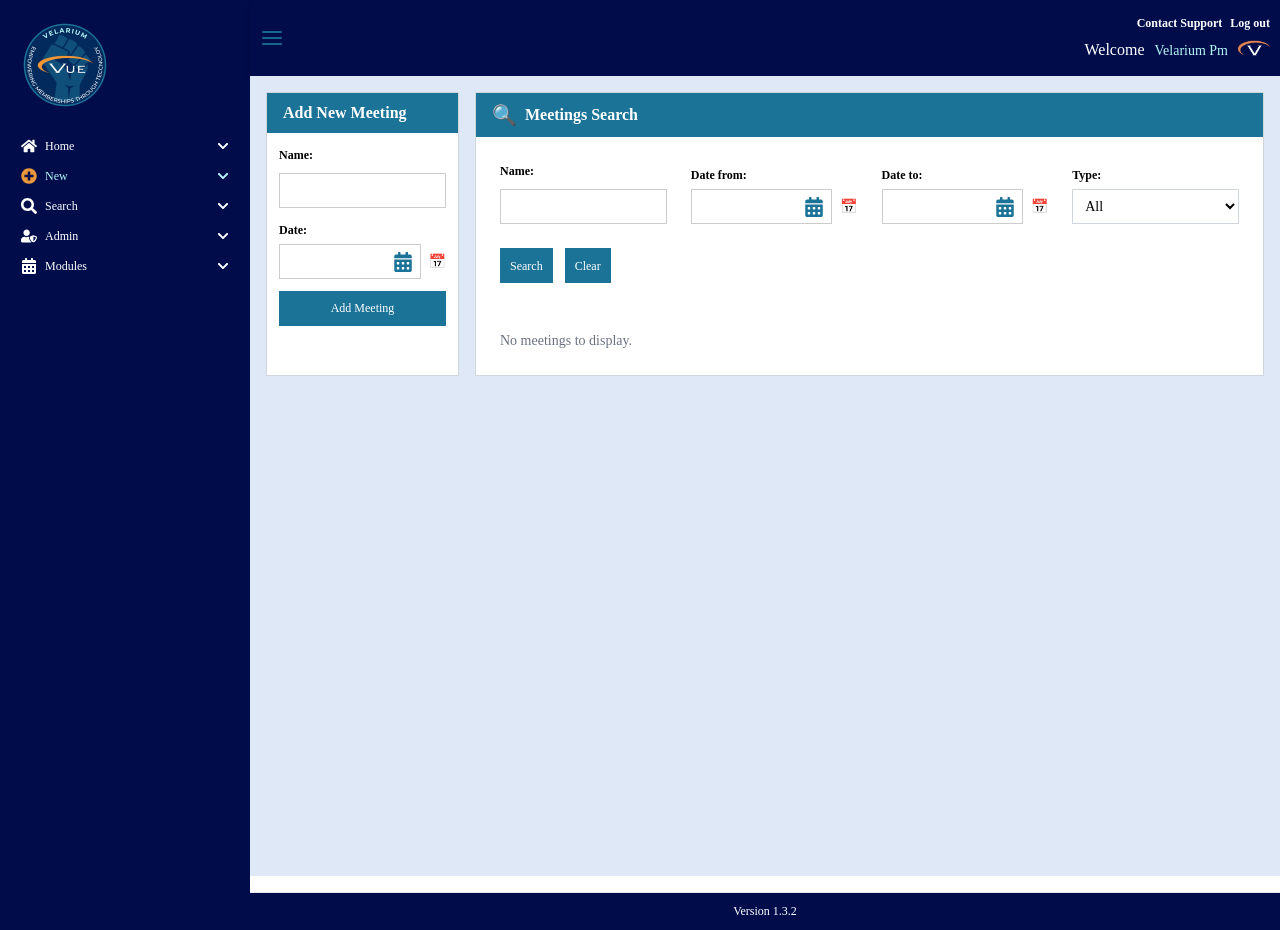
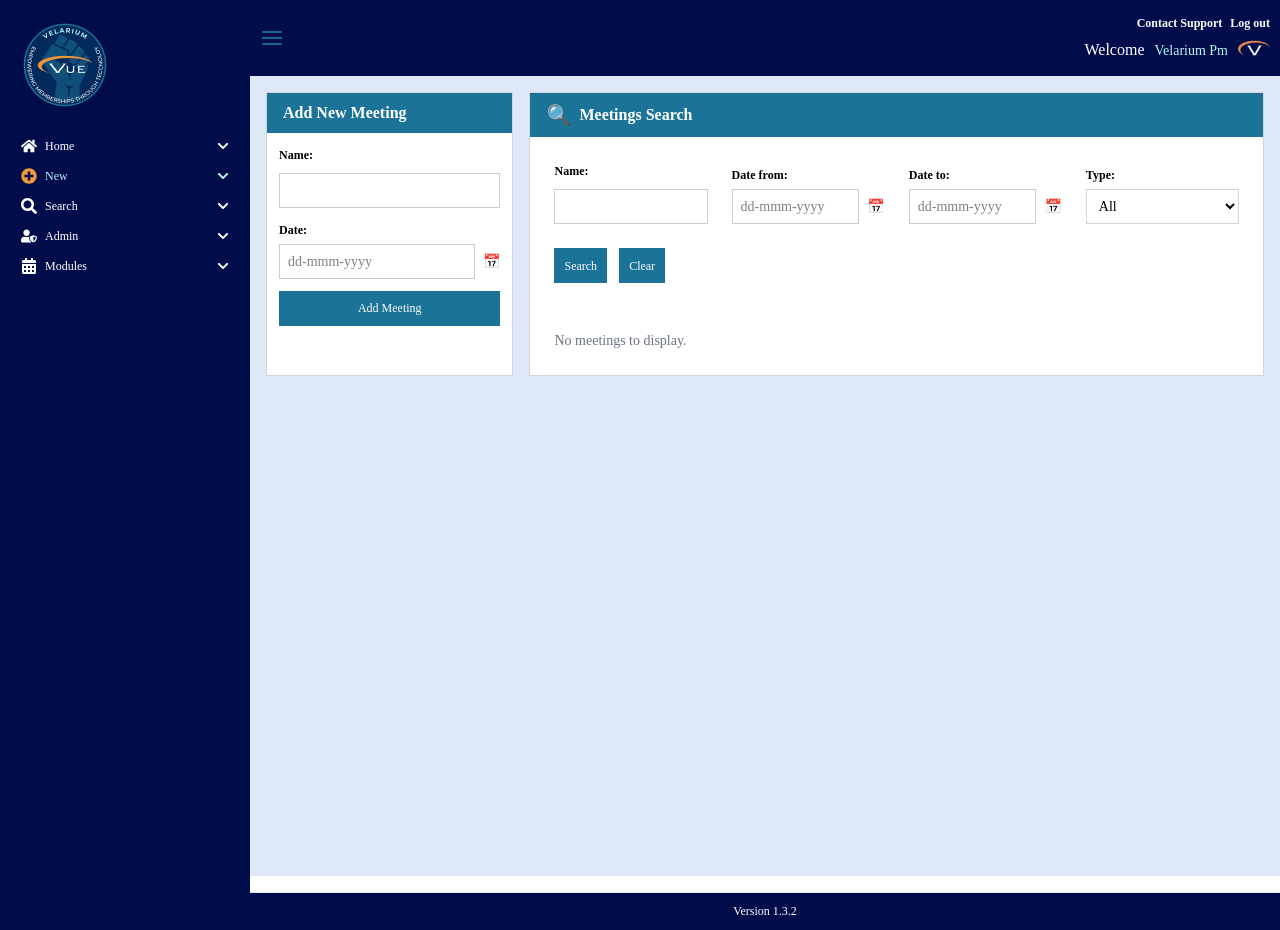
Before and after one commit to khatrinitesh/react-project-fop5test, a React (Vite) app: page /new/meeting-search in a window 1280 px wide. Built offline with nearby package versions, Linux system fonts and the light colour scheme; sample sign-in values are in the browser's storage; a web font is replaced by a local one.

Commit message:
updated 12 datepicker is working

```diff
--- a/src/components/datepickerComponent/DatepickerComponent.jsx
+++ b/src/components/datepickerComponent/DatepickerComponent.jsx
@@ -2,25 +2,37 @@ import React, { useState } from "react";
 import ReactDatePicker from "react-datepicker";
 import "react-datepicker/dist/react-datepicker.css";
 
-const DatePickerComponent = ({ onDateChange }) => {
+const DatePickerComponent = ({ onDateChange, borderVariant = "gray" }) => {
   const [selectedDate, setSelectedDate] = useState(null);
 
   const handleChange = (date) => {
     setSelectedDate(date);
+
     if (onDateChange) {
       onDateChange(date);
     }
   };
+
+  const borderClass =
+    borderVariant === "blue" ? "border-[#1b7398]" : "border-[#ccc]";
 
   return (
     <div>
       <ReactDatePicker
         selected={selectedDate}
         onChange={handleChange}
-        dateFormat="MMMM yyyy"
-        showMonthYearPicker
-        placeholderText="Select month & year"
-        className="border border-gray-300 rounded px-2 py-1"
+        dateFormat="dd-MMM-yyyy"
+        placeholderText="dd-mmm-yyyy"
+        className={`
+          w-full
+          h-[35px]
+          outline-none
+          px-2
+          border
+          ${borderClass}
+          bg-white
+          text-sm
+        `}
       />
     </div>
   );
--- a/src/index.css
+++ b/src/index.css
@@ -231,3 +231,8 @@ input[type="date"]::-moz-placeholder {
 /* .calendar-grid .calendar-day:last-child {
   border-bottom: 1px solid #ccc !important;
 } */
+
+.customDatepicker > div,
+.customDatepicker .react-datepicker-wrapper {
+  width: 100%;
+}
--- a/src/pages/modules/AddOrderPayment.jsx
+++ b/src/pages/modules/AddOrderPayment.jsx
@@ -3,6 +3,7 @@ import Button from "../../components/button/Button";
 import FieldInput from "./../../components/fieldInput/FieldInput";
 import SectionTitleComponent from "../../components/sectionTitleComponent/SectionTitleComponent";
 import { FaRegFile } from "react-icons/fa";
+import DatePickerComponent from "../../components/datepickerComponent/DatepickerComponent";
 
 const AddOrderPayment = () => {
   const [formData, setFormData] = useState({
@@ -13,6 +14,7 @@ const AddOrderPayment = () => {
     method: "Credit Card",
     orderId: "",
   });
+  const [date, setDate] = useState(null);
 
   const paymentMethods = ["Credit Card", "Cash", "Check", "Wire Transfer"]; // example options
 
@@ -51,15 +53,14 @@ const AddOrderPayment = () => {
                 Date of Receipt:
               </label>
               <div className="w-3/4">
-                <FieldInput
-                  id="dateOfReceipt"
-                  name="dateOfReceipt"
-                  type="date"
-                  value={formData.dateOfReceipt}
-                  onChange={handleChange}
-                  className=""
-                  borderVariant="gray"
-                />
+                <div className="flex items-center gap-2 mt-1 customDatepicker">
+                  <DatePickerComponent
+                    value={date}
+                    onChange={setDate}
+                    className="w-full"
+                  />
+                  📅
+                </div>
               </div>
             </div>
 
--- a/src/pages/new/Announcement.jsx
+++ b/src/pages/new/Announcement.jsx
@@ -1,6 +1,7 @@
 import { useState } from "react";
 import FieldInput from "../../components/fieldInput/FieldInput";
 import Button from "../../components/button/Button";
+import DatePickerComponent from "../../components/datepickerComponent/DatepickerComponent";
 
 const Announcement = () => {
   const [form, setForm] = useState({
@@ -9,6 +10,7 @@ const Announcement = () => {
     content: "",
     visibility: "everyone",
   });
+  const [date, setDate] = useState(null);
 
   const handleChange = (key, value) => {
     setForm((prev) => ({ ...prev, [key]: value }));
@@ -44,13 +46,13 @@ const Announcement = () => {
               <label className="block text-xs font-semibold mb-1">
                 Expiration:
               </label>
-              <div className="flex items-center gap-2 max-w-[250px]">
-                <FieldInput
-                  type="date"
-                  value={form.expiration}
-                  onChange={(e) => handleChange("expiration", e.target.value)}
+              <div className="flex items-center gap-2 mt-1 ">
+                <DatePickerComponent
+                  value={date}
+                  onChange={setDate}
+                  className="w-[200px]"
                 />
-                <span className="text-lg">📅</span>
+                📅
               </div>
             </div>
 
--- a/src/pages/new/Interview.jsx
+++ b/src/pages/new/Interview.jsx
@@ -1,6 +1,7 @@
 import React, { useState } from "react";
 import Button from "../../components/button/Button";
 import FieldInput from "../../components/fieldInput/FieldInput";
+import DatePickerComponent from "../../components/datepickerComponent/DatepickerComponent";
 
 const Interview = () => {
   const [form, setForm] = useState({
@@ -11,6 +12,7 @@ const Interview = () => {
     newInterviewName: "",
     newInterviewDate: "",
   });
+  const [date, setDate] = useState(null);
 
   const handleChange = (key, value) => {
     setForm((prev) => ({ ...prev, [key]: value }));
@@ -53,15 +55,13 @@ const Interview = () => {
 
             <div>
               <label className="text-xs font-semibold">Date:</label>
-              <div className="flex items-center gap-2 mt-1">
-                <FieldInput
-                  type="date"
-                  value={form.newInterviewDate}
-                  onChange={(e) =>
-                    handleChange("newInterviewDate", e.target.value)
-                  }
+              <div className="flex items-center gap-2 mt-1 customDatepicker">
+                <DatePickerComponent
+                  value={date}
+                  onChange={setDate}
+                  className="w-full"
                 />
-                <span className="text-lg">📅</span>
+                📅
               </div>
             </div>
 
@@ -95,25 +95,25 @@ const Interview = () => {
 
               <div>
                 <label className="text-xs font-semibold">Date from:</label>
-                <div className="flex items-center gap-2 mt-1">
-                  <FieldInput
-                    type="date"
-                    value={form.dateFrom}
-                    onChange={(e) => handleChange("dateFrom", e.target.value)}
+                <div className="flex items-center gap-2 mt-1 customDatepicker">
+                  <DatePickerComponent
+                    value={date}
+                    onChange={setDate}
+                    className="w-full"
                   />
-                  <span className="text-lg">📅</span>
+                  📅
                 </div>
               </div>
 
               <div>
                 <label className="text-xs font-semibold">Date to:</label>
-                <div className="flex items-center gap-2 mt-1">
-                  <FieldInput
-                    type="date"
-                    value={form.dateTo}
-                    onChange={(e) => handleChange("dateTo", e.target.value)}
+                <div className="flex items-center gap-2 mt-1 customDatepicker">
+                  <DatePickerComponent
+                    value={date}
+                    onChange={setDate}
+                    className="w-full"
                   />
-                  <span className="text-lg">📅</span>
+                  📅
                 </div>
               </div>
 
--- a/src/pages/new/MeetingSearch.jsx
+++ b/src/pages/new/MeetingSearch.jsx
@@ -1,6 +1,7 @@
 import { useState } from "react";
 import Button from "../../components/button/Button";
 import FieldInput from "../../components/fieldInput/FieldInput";
+import DatePickerComponent from "../../components/datepickerComponent/DatepickerComponent";
 
 const MeetingSearch = () => {
   const [form, setForm] = useState({
@@ -11,6 +12,7 @@ const MeetingSearch = () => {
     newMeetingName: "",
     newMeetingDate: "",
   });
+  const [date, setDate] = useState(null);
 
   const handleChange = (key, value) => {
     setForm((prev) => ({ ...prev, [key]: value }));
@@ -50,13 +52,11 @@ const MeetingSearch = () => {
 
             <div>
               <label className="text-xs font-semibold">Date:</label>
-              <div className="flex items-center gap-2 mt-1">
-                <FieldInput
-                  type="date"
-                  value={form.newMeetingDate}
-                  onChange={(e) =>
-                    handleChange("newMeetingDate", e.target.value)
-                  }
+              <div className="flex items-center gap-2 mt-1 customDatepicker">
+                <DatePickerComponent
+                  value={date}
+                  onChange={setDate}
+                  className="w-full"
                 />
                 📅
               </div>
@@ -92,11 +92,11 @@ const MeetingSearch = () => {
 
               <div>
                 <label className="text-xs font-semibold">Date from:</label>
-                <div className="flex items-center gap-2 mt-1">
-                  <FieldInput
-                    type="date"
-                    value={form.dateFrom}
-                    onChange={(e) => handleChange("dateFrom", e.target.value)}
+                <div className="flex items-center gap-2 mt-1 customDatepicker">
+                  <DatePickerComponent
+                    value={date}
+                    onChange={setDate}
+                    className="w-full"
                   />
                   📅
                 </div>
@@ -104,11 +104,11 @@ const MeetingSearch = () => {
 
               <div>
                 <label className="text-xs font-semibold">Date to:</label>
-                <div className="flex items-center gap-2 mt-1">
-                  <FieldInput
-                    type="date"
-                    value={form.dateTo}
-                    onChange={(e) => handleChange("dateTo", e.target.value)}
+                <div className="flex items-center gap-2 mt-1 customDatepicker">
+                  <DatePickerComponent
+                    value={date}
+                    onChange={setDate}
+                    className="w-full"
                   />
                   📅
                 </div>
--- a/src/pages/new/OnePhillyIssue.jsx
+++ b/src/pages/new/OnePhillyIssue.jsx
@@ -1,3 +1,5 @@
+import { useState } from "react";
+import DatePickerComponent from "../../components/datepickerComponent/DatepickerComponent";
 import Button from "./../../components/button/Button";
 import FieldInput from "./../../components/fieldInput/FieldInput";
 
@@ -5,6 +7,7 @@ const OnePhillyIssue = () => {
   const handleSave = () => console.log("Save clicked");
   const handleClear = () => console.log("Clear clicked");
   const handleClose = () => console.log("Close clicked");
+  const [date, setDate] = useState(null);
   return (
     <div className="min-h-screen bg-[#e6edf7] p-4">
       <div className="mx-auto border border-gray-400 bg-white shadow-sm">
@@ -33,8 +36,12 @@ const OnePhillyIssue = () => {
             <FieldInput className="w-[250px]" />
 
             <label className="font-semibold text-xs text-left">Date:</label>
-            <div className="flex items-center gap-2">
-              <FieldInput className="w-[200px]" type="date" />
+            <div className="flex items-center gap-2 customDatepicker">
+              <DatePickerComponent
+                value={date}
+                onChange={setDate}
+                className="w-full"
+              />
               <span className="text-lg">📅</span>
             </div>
 
--- a/src/pages/new/Task.jsx
+++ b/src/pages/new/Task.jsx
@@ -1,10 +1,11 @@
 import { useState } from "react";
 import FieldInput from "../../components/fieldInput/FieldInput";
 import Button from "../../components/button/Button";
+import DatePickerComponent from "../../components/datepickerComponent/DatepickerComponent";
 
 const Task = () => {
   const [activeTab, setActiveTab] = useState("notes");
-
+  const [date, setDate] = useState(null);
   const handleSave = () => console.log("Save clicked");
 
   const renderTab = () => {
@@ -90,16 +91,24 @@ const Task = () => {
 
               <div>
                 <label className="text-xs font-semibold">Start Date:</label>
-                <div className="flex items-center gap-2 mt-1">
-                  <FieldInput className="w-[180px]" type="date" />
+                <div className="flex items-center gap-2 mt-1 customDatepicker">
+                  <DatePickerComponent
+                    value={date}
+                    onChange={setDate}
+                    className="w-full"
+                  />
                   📅
                 </div>
               </div>
 
               <div>
                 <label className="text-xs font-semibold">Due Date:</label>
-                <div className="flex items-center gap-2 mt-1">
-                  <FieldInput className="w-[180px]" type="date" />
+                <div className="flex items-center gap-2 mt-1 customDatepicker">
+                  <DatePickerComponent
+                    value={date}
+                    onChange={setDate}
+                    className="w-full"
+                  />
                   📅
                 </div>
               </div>
--- a/src/pages/search/AnnouncementsSearch.jsx
+++ b/src/pages/search/AnnouncementsSearch.jsx
@@ -1,7 +1,8 @@
 import { useNavigate } from "react-router-dom";
 import FieldInput from "../../components/fieldInput/FieldInput";
 import Button from "../../components/button/Button";
-import { useEffect } from "react";
+import { useEffect, useState } from "react";
+import DatePickerComponent from "../../components/datepickerComponent/DatepickerComponent";
 
 const SectionHeader = ({ title }) => (
   <div className="bg-[#1b7398] border-b border-gray-300 px-4 py-2 flex items-center gap-2">
@@ -18,6 +19,7 @@ const Label = ({ children }) => (
 
 const AnnouncementsSearch = () => {
   const navigate = useNavigate();
+  const [date, setDate] = useState(null);
 
   useEffect(() => {
     const isAuth = localStorage.getItem("isAuthenticated");
@@ -40,11 +42,13 @@ const AnnouncementsSearch = () => {
 
             <div>
               <Label>Expiration Date:</Label>
-              <div className="flex items-center gap-2 mt-1">
-                <FieldInput className="flex-1 " />
-                <button className="border border-gray-400 bg-white px-1">
-                  📅
-                </button>
+              <div className="flex items-center gap-2 mt-1 customDatepicker">
+                <DatePickerComponent
+                  value={date}
+                  onChange={setDate}
+                  className="w-full"
+                />
+                📅
               </div>
             </div>
 
@@ -60,18 +64,26 @@ const AnnouncementsSearch = () => {
             {/* Row 1 */}
             <Label>From Date:</Label>
             <div className="flex items-center gap-1">
-              <FieldInput className=" w-full" />
-              <button className="border border-gray-400 bg-white px-1">
+              <div className="flex items-center gap-2 mt-1 customDatepicker">
+                <DatePickerComponent
+                  value={date}
+                  onChange={setDate}
+                  className="w-full"
+                />
                 📅
-              </button>
+              </div>
             </div>
 
             <Label>To Date:</Label>
             <div className="flex items-center gap-1">
-              <FieldInput className=" w-full" />
-              <button className="border border-gray-400 bg-white px-1">
+              <div className="flex items-center gap-2 mt-1 customDatepicker">
+                <DatePickerComponent
+                  value={date}
+                  onChange={setDate}
+                  className="w-full"
+                />
                 📅
-              </button>
+              </div>
             </div>
 
             <div className="flex gap-4 justify-end">
--- a/src/pages/search/InterviewSearch.jsx
+++ b/src/pages/search/InterviewSearch.jsx
@@ -1,7 +1,8 @@
-import React, { useEffect } from "react";
+import React, { useEffect, useState } from "react";
 import { useNavigate } from "react-router-dom";
 import Button from "../../components/button/Button";
 import FieldInput from "../../components/fieldInput/FieldInput";
+import DatePickerComponent from "../../components/datepickerComponent/DatepickerComponent";
 
 const SectionHeader = ({ title }) => (
   <div className="bg-[#1b7398] border-b border-gray-300 px-4 py-2 flex items-center gap-2">
@@ -24,6 +25,7 @@ const Select = ({ children }) => (
 
 const InterviewSearch = () => {
   const navigate = useNavigate();
+  const [date, setDate] = useState(null);
 
   useEffect(() => {
     const isAuth = localStorage.getItem("isAuthenticated");
@@ -46,11 +48,13 @@ const InterviewSearch = () => {
 
             <div>
               <Label>Date:</Label>
-              <div className="flex items-center gap-2 mt-1">
-                <FieldInput className="flex-1 " />
-                <button className="border border-gray-400 bg-white px-1">
-                  📅
-                </button>
+              <div className="flex items-center gap-2 mt-1 customDatepicker">
+                <DatePickerComponent
+                  value={date}
+                  onChange={setDate}
+                  className="w-full"
+                />
+                📅
               </div>
             </div>
 
@@ -72,19 +76,23 @@ const InterviewSearch = () => {
             <FieldInput className="" />
 
             <Label>Date from:</Label>
-            <div className="flex items-center gap-1">
-              <FieldInput className=" w-full" />
-              <button className="border border-gray-400 bg-white px-1">
-                📅
-              </button>
+            <div className="flex items-center gap-2 mt-1 customDatepicker">
+              <DatePickerComponent
+                value={date}
+                onChange={setDate}
+                className="w-full"
+              />
+              📅
             </div>
 
             <Label>Date to:</Label>
-            <div className="flex items-center gap-1">
-              <FieldInput className=" w-full" />
-              <button className="border border-gray-400 bg-white px-1">
-                📅
-              </button>
+            <div className="flex items-center gap-2 mt-1 customDatepicker">
+              <DatePickerComponent
+                value={date}
+                onChange={setDate}
+                className="w-full"
+              />
+              📅
             </div>
 
             <Label>Type:</Label>
--- a/src/pages/search/MeetingSearch2.jsx
+++ b/src/pages/search/MeetingSearch2.jsx
@@ -1,7 +1,8 @@
 import { useNavigate } from "react-router-dom";
 import Button from "../../components/button/Button";
-import { useEffect } from "react";
+import { useEffect, useState } from "react";
 import FieldInput from "../../components/fieldInput/FieldInput";
+import DatePickerComponent from "../../components/datepickerComponent/DatepickerComponent";
 
 const SectionHeader = ({ title }) => (
   <div className="bg-[#1b7398] border-b border-gray-400 px-4 py-2 flex items-center gap-2">
@@ -24,6 +25,7 @@ const Select = ({ children }) => (
 
 const MeetingSearch2 = () => {
   const navigate = useNavigate();
+  const [date, setDate] = useState(null);
 
   useEffect(() => {
     const isAuth = localStorage.getItem("isAuthenticated");
@@ -46,11 +48,13 @@ const MeetingSearch2 = () => {
 
             <div>
               <Label>Date:</Label>
-              <div className="flex items-center gap-2 mt-1">
-                <FieldInput className="flex-1 " />
-                <button className="border border-gray-400 bg-white px-1">
-                  📅
-                </button>
+              <div className="flex items-center gap-2 mt-1 customDatepicker">
+                <DatePickerComponent
+                  value={date}
+                  onChange={setDate}
+                  className="w-full"
+                />
+                📅
               </div>
             </div>
 
@@ -68,19 +72,23 @@ const MeetingSearch2 = () => {
             <FieldInput className="" />
 
             <Label>Date from:</Label>
-            <div className="flex items-center gap-1">
-              <FieldInput className=" w-full" />
-              <button className="border border-gray-400 bg-white px-1">
-                📅
-              </button>
+            <div className="flex items-center gap-2 mt-1 customDatepicker">
+              <DatePickerComponent
+                value={date}
+                onChange={setDate}
+                className="w-full"
+              />
+              📅
             </div>
 
             <Label>Date to:</Label>
-            <div className="flex items-center gap-1">
-              <FieldInput className=" w-full" />
-              <button className="border border-gray-400 bg-white px-1">
-                📅
-              </button>
+            <div className="flex items-center gap-2 mt-1 customDatepicker">
+              <DatePickerComponent
+                value={date}
+                onChange={setDate}
+                className="w-full"
+              />
+              📅
             </div>
 
             <Label>Type:</Label>
--- a/src/pages/search/TaskSearch.jsx
+++ b/src/pages/search/TaskSearch.jsx
@@ -1,7 +1,8 @@
 import { useNavigate } from "react-router-dom";
 import FieldInput from "../../components/fieldInput/FieldInput";
 import Button from "../../components/button/Button";
-import { useEffect } from "react";
+import { useEffect, useState } from "react";
+import DatePickerComponent from "../../components/datepickerComponent/DatepickerComponent";
 
 const Label = ({ children }) => (
   <label className="text-[12px] font-semibold text-gray-700 mb-1">
@@ -17,6 +18,7 @@ const Select = ({ children }) => (
 
 const TaskSearch = () => {
   const navigate = useNavigate();
+  const [date, setDate] = useState(null);
 
   useEffect(() => {
     const isAuth = localStorage.getItem("isAuthenticated");
@@ -83,7 +85,14 @@ const TaskSearch = () => {
 
           <div>
             <Label>Close Date:</Label>
-            <FieldInput type="date" className="w-full" />
+            <div className="flex items-center gap-2 mt-1 customDatepicker">
+              <DatePickerComponent
+                value={date}
+                onChange={setDate}
+                className="w-full"
+              />
+              📅
+            </div>
           </div>
 
           <div></div>
@@ -91,12 +100,26 @@ const TaskSearch = () => {
           {/* Row 3 */}
           <div>
             <Label>Create Date:</Label>
-            <FieldInput type="date" className="w-full" />
+            <div className="flex items-center gap-2 mt-1 customDatepicker">
+              <DatePickerComponent
+                value={date}
+                onChange={setDate}
+                className="w-full"
+              />
+              📅
+            </div>
           </div>
 
           <div>
             <Label>Due Date:</Label>
-            <FieldInput type="date" className="w-full" />
+            <div className="flex items-center gap-2 mt-1 customDatepicker">
+              <DatePickerComponent
+                value={date}
+                onChange={setDate}
+                className="w-full"
+              />
+              📅
+            </div>
           </div>
 
           <div>
```
